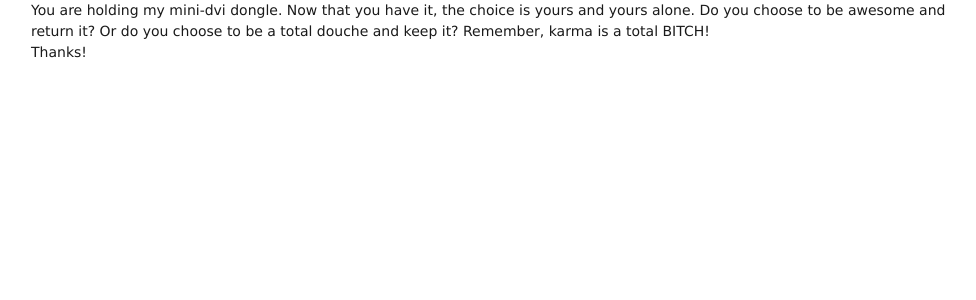
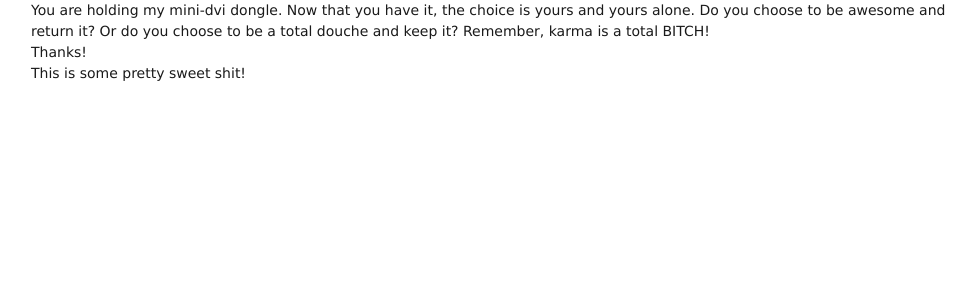
Before and after one commit to blackfalcon/axleSASS, a PHP site: page / in a window 1280 px wide. Shown: the part 111-411 px from the top of the page, without its empty margins (139-1115 px from the left). Run offline with PHP 8.4, Linux system fonts and the light colour scheme; some libraries are stand-ins or nearby versions.

Commit message:
this is for Evan

```diff
--- a/index.php
+++ b/index.php
@@ -39,6 +39,7 @@
 			<p>You are holding my mini-dvi dongle. Now that you have it, the choice is yours and yours alone. Do you choose to be awesome and return it? Or do you choose to be a total douche and keep it? Remember, karma is a total BITCH!</p>
 		</section>
 		<footer>Thanks!</footer>
+		<p>This is some pretty sweet shit!</p>
 
 	</section>
 </body>
```
